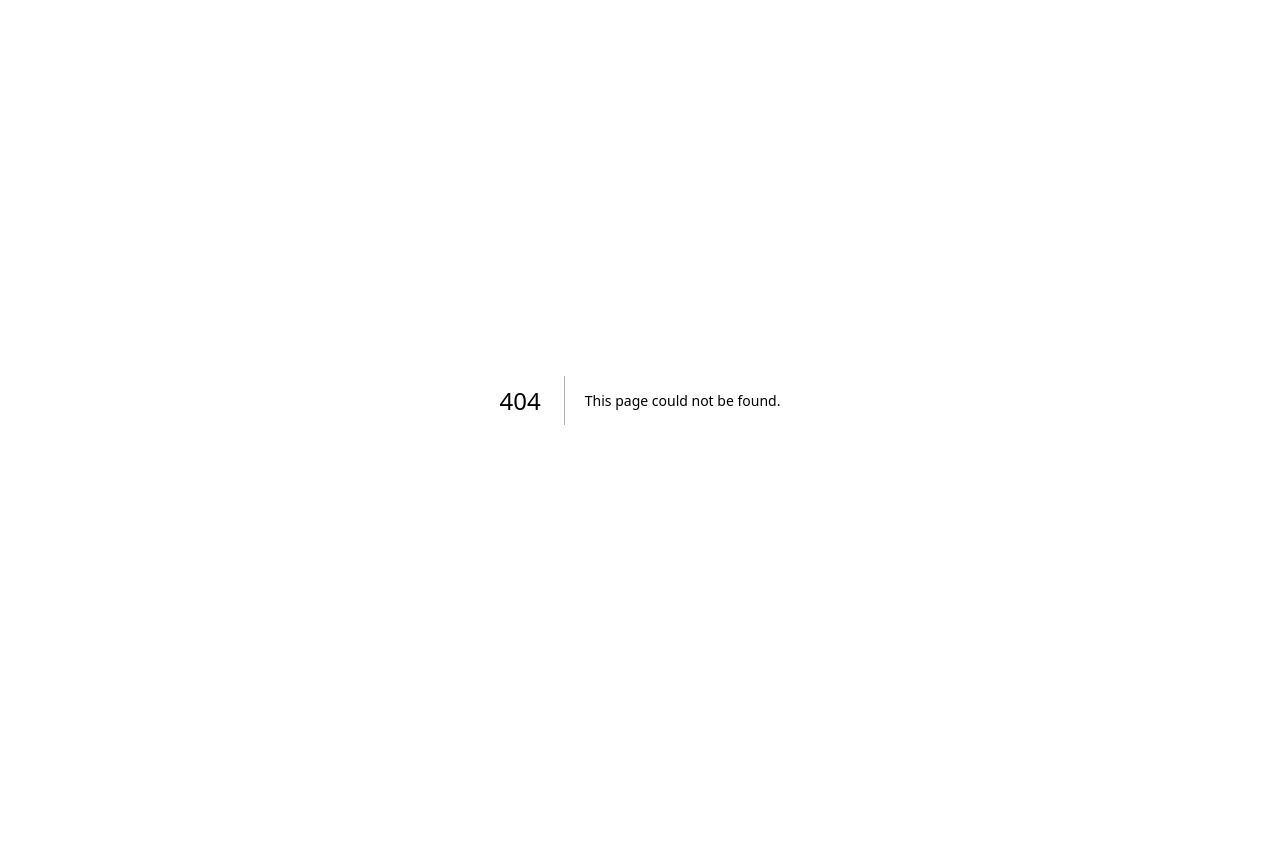
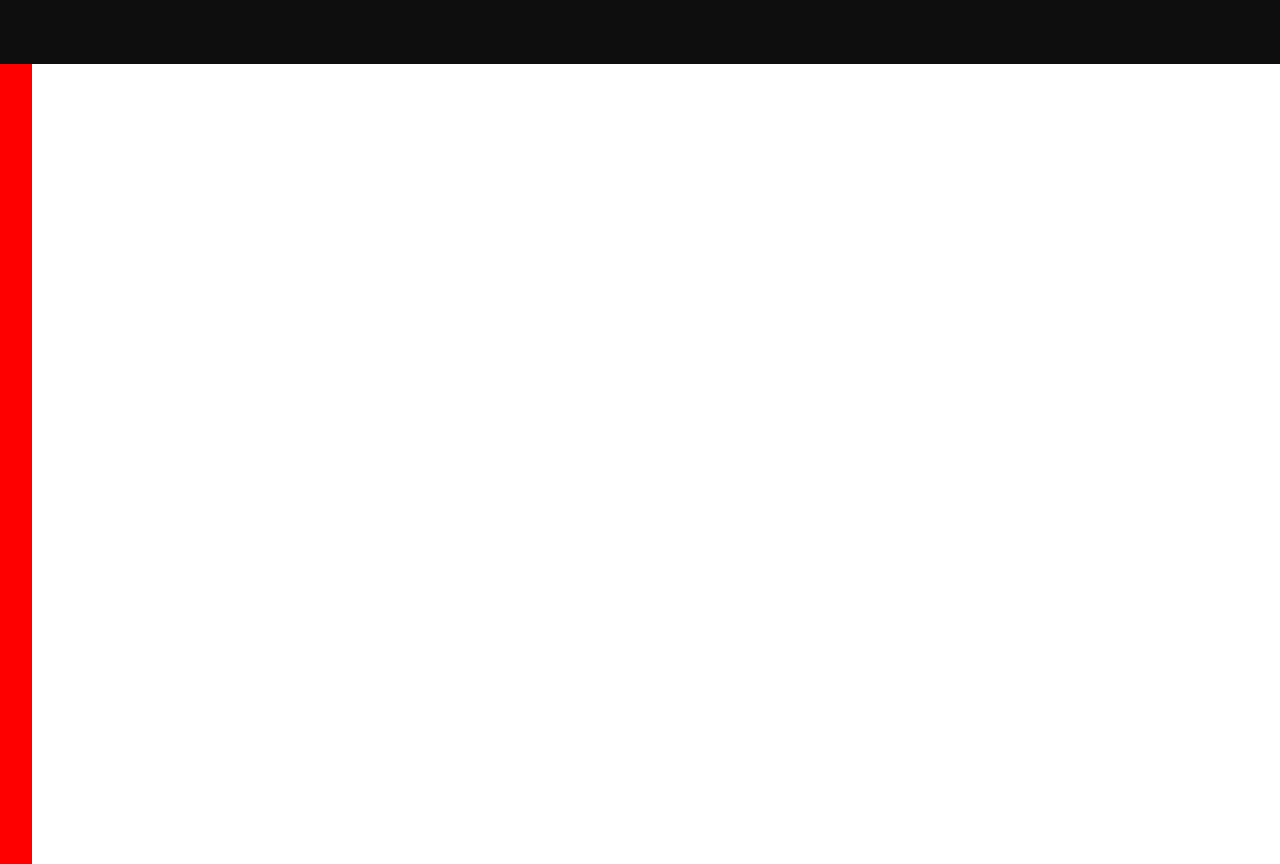
Before and after one commit to Ne0MM/colab-test-v2, a Next.js app: page /games in a window 1280 px wide. Before the commit this address had no page. Before the commit the page ends 800 px from the top, so only its background shows below. Built offline with nearby package versions, Linux system fonts and the light colour scheme.

Commit message:
SideNavStart

```diff
--- /dev/null
+++ b/src/pages/games.js
@@ -0,0 +1,17 @@
+import styles from '../styles/games.module.css'
+
+export default function games() {
+  return (
+    <div className={styles.container}>
+
+        <header className={styles.gamesHeader}>
+
+        </header>
+
+        <div className={styles.gamesSideNav}>
+
+        </div>
+
+    </div>
+  )
+}
--- /dev/null
+++ b/src/styles/games.module.css
@@ -0,0 +1,15 @@
+.container{
+    height: 100vh;
+}
+
+
+.gamesHeader{
+    height: 4rem;
+    background-color: #0e0e0e;
+}
+
+.gamesSideNav{
+    height: 100%;
+    width: 2rem;
+    background-color: red;
+}
```
